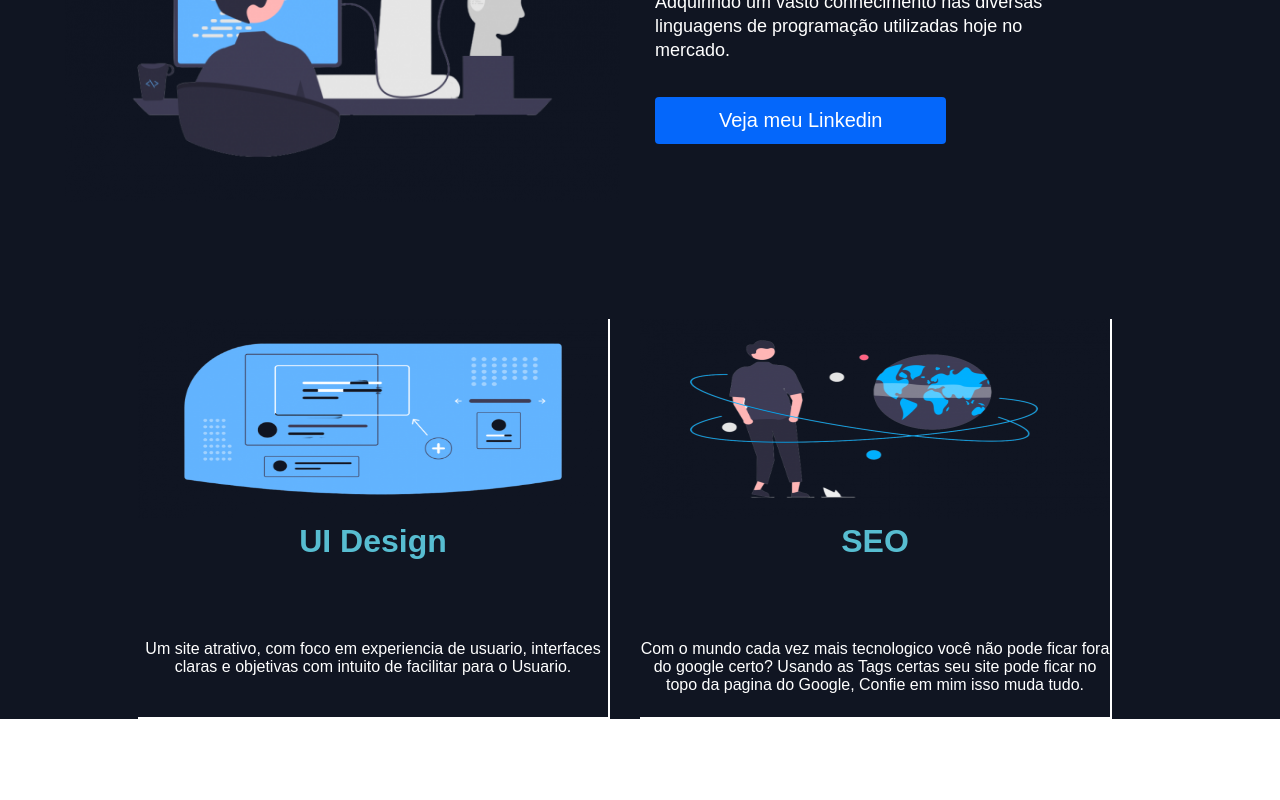
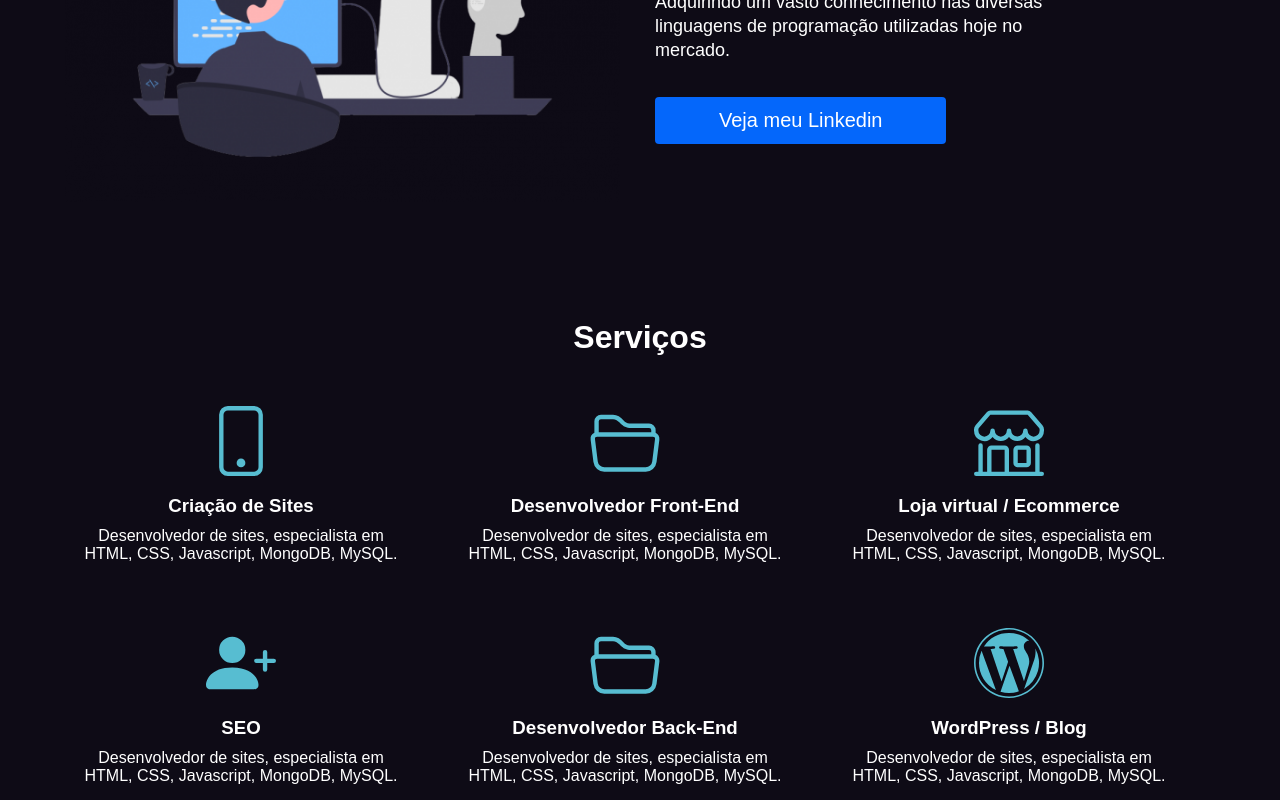
Before and after one commit to GustavoMen/Portfolio-Styled-components, a React (Create React App) app: page / in a window 1280 px wide. Shown: the part 1129-1929 px from the top of the page. Before the commit the page ends 1848 px from the top, so only its background shows below. Built offline with nearby package versions, Linux system fonts and the light colour scheme.

Commit message:
Home Services complete

```diff
--- a/src/components/InfoSection/InfoElements.js
+++ b/src/components/InfoSection/InfoElements.js
@@ -3,7 +3,7 @@ import styled from "styled-components";
 export const InfoSec = styled.div`
   color: #fff;
   padding: 100px 0;
-  background: ${({ lightBg }) => (lightBg ? "#fff" : "#101522")};
+  background: ${({ lightBg }) => (lightBg ? "#fff" : "#0E0B16")};
 `;
 
 export const InfoRow = styled.div`
--- a/src/components/ServicesSection/ServicesSection.elements.js
+++ b/src/components/ServicesSection/ServicesSection.elements.js
@@ -1,19 +1,32 @@
 import styled from "styled-components";
+import { BsCodeSlash } from "react-icons/bs";
+import { BsFolder2Open } from "react-icons/bs";
+import { BsPhone } from "react-icons/bs";
+import { BsShop } from "react-icons/bs";
+import { BsPersonPlusFill } from "react-icons/bs";
+import { BsWordpress } from "react-icons/bs";
+
+export const Label = styled.h1`
+  text-align: center;
+  color: #fff;
+`;
 
 export const ServicesContainer = styled.div`
-  background: #101522;
+  background: #0e0b16;
   display: flex;
   flex-direction: row;
   text-align: center;
 `;
 
 export const ServicesProvider = styled.div`
+  margin-top: 50px;
   display: inline-block;
-  width: 40%;
-  height: 400px;
+  width: 30%;
+  height: auto;
   vertical-align: middle;
-  border-right: 2px solid #fff;
-  border-bottom: 2px solid #fff;
+
+  border-right: ${({ isMiddle }) => (isMiddle ? "2px solid #fff" : "none")};
+  border-left: ${({ isMiddle }) => (isMiddle ? "2px solid #fff" : "none")};
   text-align: center;
   margin-right: 30px;
 
@@ -26,22 +39,37 @@ export const ServicesProvider = styled.div`
   }
 `;
 
-export const ServiceImg = styled.img`
-  width: 100%;
-  max-height: 200px;
-
-  @media screen and (max-width: 960px) {
-    width: 50%;
-    max-height: ;
-  }
+export const ServiceImgOne = styled(BsPhone)`
+  margin-bottom: 15px;
 `;
 
-export const ServiceLabel = styled.h1`
-  color: #57bdd1; ;
+export const ServiceImgTwo = styled(BsFolder2Open)`
+  margin-bottom: 15px;
+`;
+
+export const ServiceImgThree = styled(BsShop)`
+  margin-bottom: 15px;
+`;
+
+export const ServiceImgFour = styled(BsPersonPlusFill)`
+  margin-bottom: 15px;
+`;
+
+export const ServiceImgFive = styled(BsFolder2Open)`
+  margin-bottom: 15px;
+`;
+
+export const ServiceImgSix = styled(BsWordpress)`
+  margin-bottom: 15px;
+`;
+
+export const ServiceLabel = styled.h3`
+  color: #fff;
 `;
 
 export const ServiceDescription = styled.p`
   padding-bottom: 15px;
-  margin-top: 80px;
+  margin-top: 10px;
+  margin-inline: 10px;
   color: #fff;
 `;
--- a/src/components/ServicesSection/ServicesSection.js
+++ b/src/components/ServicesSection/ServicesSection.js
@@ -1,38 +1,84 @@
 import React from "react";
+import { IconContext } from "react-icons/lib";
 import { Container } from "../../globalStyles";
 
 import {
   ServicesContainer,
   ServicesProvider,
-  ServiceImg,
+  ServiceImgOne,
+  ServiceImgTwo,
+  ServiceImgThree,
+  ServiceImgFour,
+  ServiceImgFive,
+  ServiceImgSix,
   ServiceLabel,
   ServiceDescription,
+  Label,
 } from "./ServicesSection.elements";
+
 const ServicesSection = () => {
   return (
     <>
+      <IconContext.Provider value={{ color: "#57bdd1", size: 70 }}>
         <ServicesContainer>
           <Container>
+            <Label>Serviços</Label>
             <ServicesProvider>
-            <ServiceImg src={require("../../Images/Service1.png")}></ServiceImg>
-            <ServiceLabel>UI Design</ServiceLabel>
+              <ServiceImgOne></ServiceImgOne>
+              <ServiceLabel>Criação de Sites</ServiceLabel>
               <ServiceDescription>
-              Um site atrativo, com foco em experiencia de usuario, interfaces
-              claras e objetivas com intuito de facilitar para o Usuario.
+                Desenvolvedor de sites, especialista em HTML, CSS, Javascript,
+                MongoDB, MySQL.
               </ServiceDescription>
             </ServicesProvider>
 
             <ServicesProvider>
-            <ServiceImg src={require("../../Images/Service2.png")}></ServiceImg>
+              <ServiceImgTwo></ServiceImgTwo>
+              <ServiceLabel>Desenvolvedor Front-End</ServiceLabel>
+              <ServiceDescription>
+                Desenvolvedor de sites, especialista em HTML, CSS, Javascript,
+                MongoDB, MySQL.
+              </ServiceDescription>
+            </ServicesProvider>
+
+            <ServicesProvider>
+              <ServiceImgThree></ServiceImgThree>
+              <ServiceLabel>Loja virtual / Ecommerce</ServiceLabel>
+              <ServiceDescription>
+                Desenvolvedor de sites, especialista em HTML, CSS, Javascript,
+                MongoDB, MySQL.
+              </ServiceDescription>
+            </ServicesProvider>
+
+            <ServicesProvider>
+              <ServiceImgFour></ServiceImgFour>
               <ServiceLabel>SEO</ServiceLabel>
               <ServiceDescription>
-              Com o mundo cada vez mais tecnologico você não pode ficar fora do
-              google certo? Usando as Tags certas seu site pode ficar no topo da
-              pagina do Google, Confie em mim isso muda tudo.
+                Desenvolvedor de sites, especialista em HTML, CSS, Javascript,
+                MongoDB, MySQL.
+              </ServiceDescription>
+            </ServicesProvider>
+
+            <ServicesProvider>
+              <ServiceImgFive></ServiceImgFive>
+              <ServiceLabel>Desenvolvedor Back-End</ServiceLabel>
+              <ServiceDescription>
+                Desenvolvedor de sites, especialista em HTML, CSS, Javascript,
+                MongoDB, MySQL.
+              </ServiceDescription>
+            </ServicesProvider>
+
+            <ServicesProvider>
+              <ServiceImgSix></ServiceImgSix>
+              <ServiceLabel>WordPress / Blog</ServiceLabel>
+              <ServiceDescription>
+                Desenvolvedor de sites, especialista em HTML, CSS, Javascript,
+                MongoDB, MySQL.
               </ServiceDescription>
             </ServicesProvider>
           </Container>
         </ServicesContainer>
+      </IconContext.Provider>
     </>
   );
 };
```
Also changed, not shown: src/Images/Service3.png (added). Lines whose indentation alone changed are shown as unchanged.
